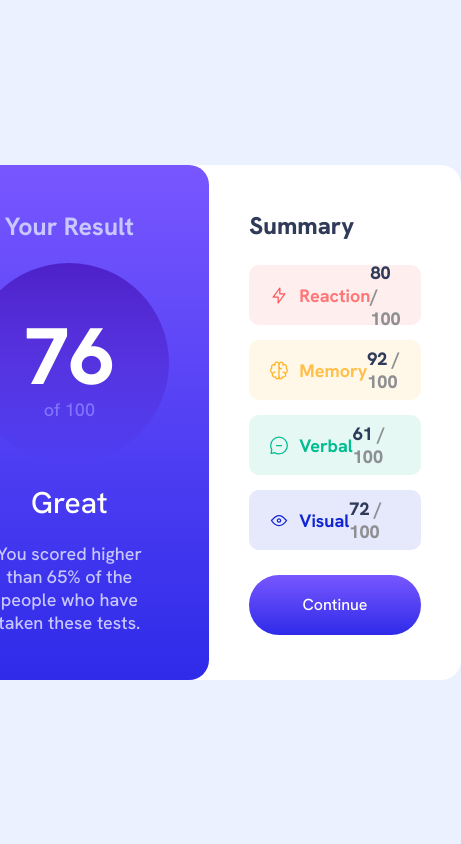
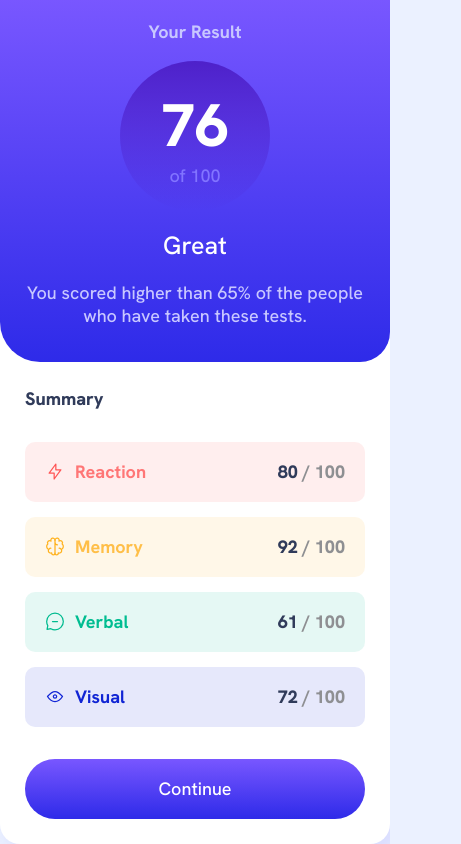
Before and after one commit to MaMasoud/results-summary-component-main, a plain HTML site: page index.html in a window 390 px wide. Shown: the whole page, 461 px wide, since content can reach past the window. Drawn offline with Linux system fonts and the light colour scheme.

Commit message:
mobile responsive

```diff
--- a/style.css
+++ b/style.css
@@ -40,6 +40,17 @@ body{
     display: grid;
     grid-template-columns: 1fr 1fr;
     border-radius: 20px;
+    box-shadow: 10px 10px 20px 0px rgb(200 199 255 / 50%);;
+}
+@media (max-width:600px) {
+    .box{
+        width: 100%;
+        min-height: 800px;
+        height: 100vh;
+        display: grid;
+        grid-template-columns: none ;
+        grid-template-rows: 3fr 4fr;
+    }
 }
 .box .left-box{
     padding: 45px 40px;
@@ -87,6 +98,32 @@ body{
     font-size: 18px;
     font-weight: 500;
     padding: 0 20px;
+}
+@media (max-width:600px){
+    .box .left-box{
+        border-radius: 0 0 30px 40px;
+        padding: 20px 25px 35px;
+    }
+    .box .left-box h3{
+        font-size: 18px;
+    }
+    .box .left-box .circle{
+        width: 150px;
+        height: 150px;
+    }
+    .box .left-box .circle .num{
+        font-size: 60px;
+    }
+    .box .left-box .circle .num-small{
+        margin-top: 0;
+    }
+    .box .left-box h2{
+        font-size: 25px;
+    }
+    .box .left-box p{
+        padding: 0;
+        /* margin-top: -10px; */
+    }
 }
 .box .right-box{
     padding: 45px 40px;
@@ -159,6 +196,7 @@ font-size: 18px;
     background-image: linear-gradient(0deg, hsl(241, 81%, 54%), hsl(252, 100%, 67%));
     color: white;
     height: 60px;
+    font-size: 18px;
     display: flex;
     align-items: center;
     justify-content: center;
@@ -169,3 +207,11 @@ font-size: 18px;
     background-image: linear-gradient(0deg, hsla(241, 81%, 54%, 0), hsla(252, 100%, 67%, 0));
 
 }
+@media (max-width:600px){
+    .box .right-box{
+        padding: 25px;
+    }
+    .box .right-box h3{
+        font-size: 18px;
+    }
+}
```
